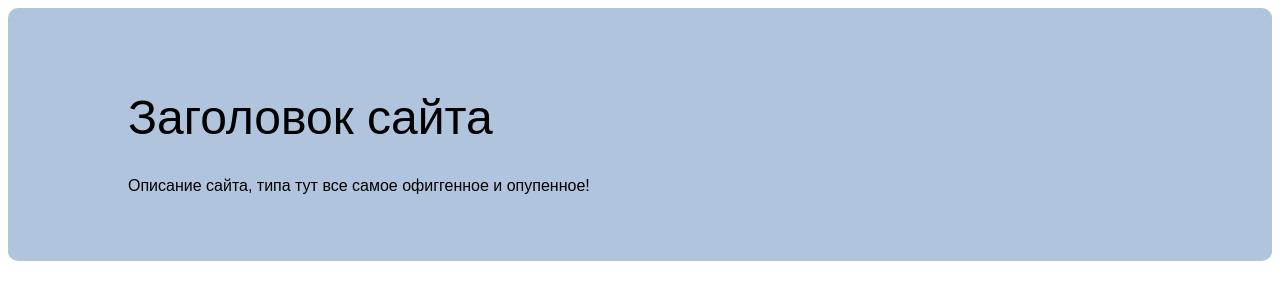
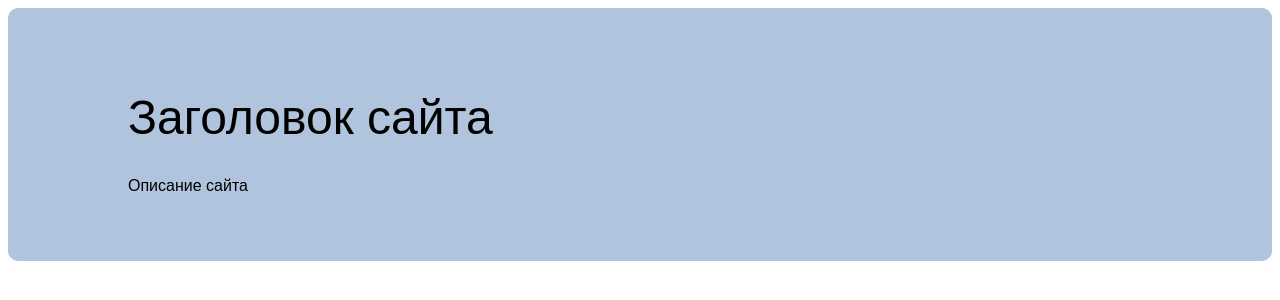
Before and after one commit to Helgeos/butterfly-shop-maslov-oleg, a website: page www/index.html in a window 1280 px wide. Drawn offline with Linux system fonts and the light colour scheme.

Commit message:
first add

```diff
--- a/www/index.html
+++ b/www/index.html
@@ -10,7 +10,7 @@
     <div class="promo">
         <div class="promo-inner">
             <h1 class="promo-ttl">Заголовок сайта</h1>
-            <p class="promo-slogan">Описание сайта, типа тут все самое офиггенное и опупенное!</p>
+            <p class="promo-slogan">Описание сайта</p>
         </div>
     </div>
 
```
